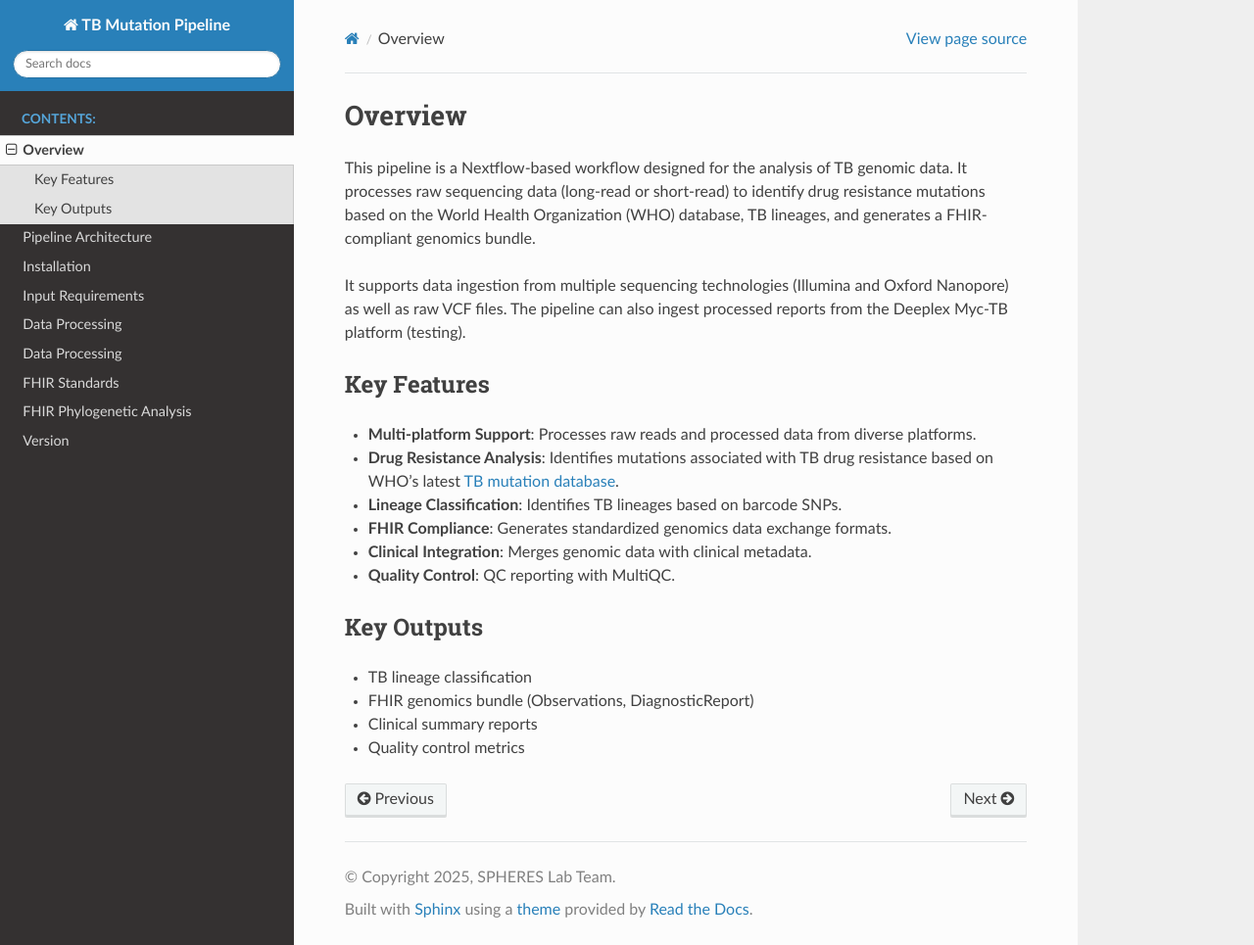
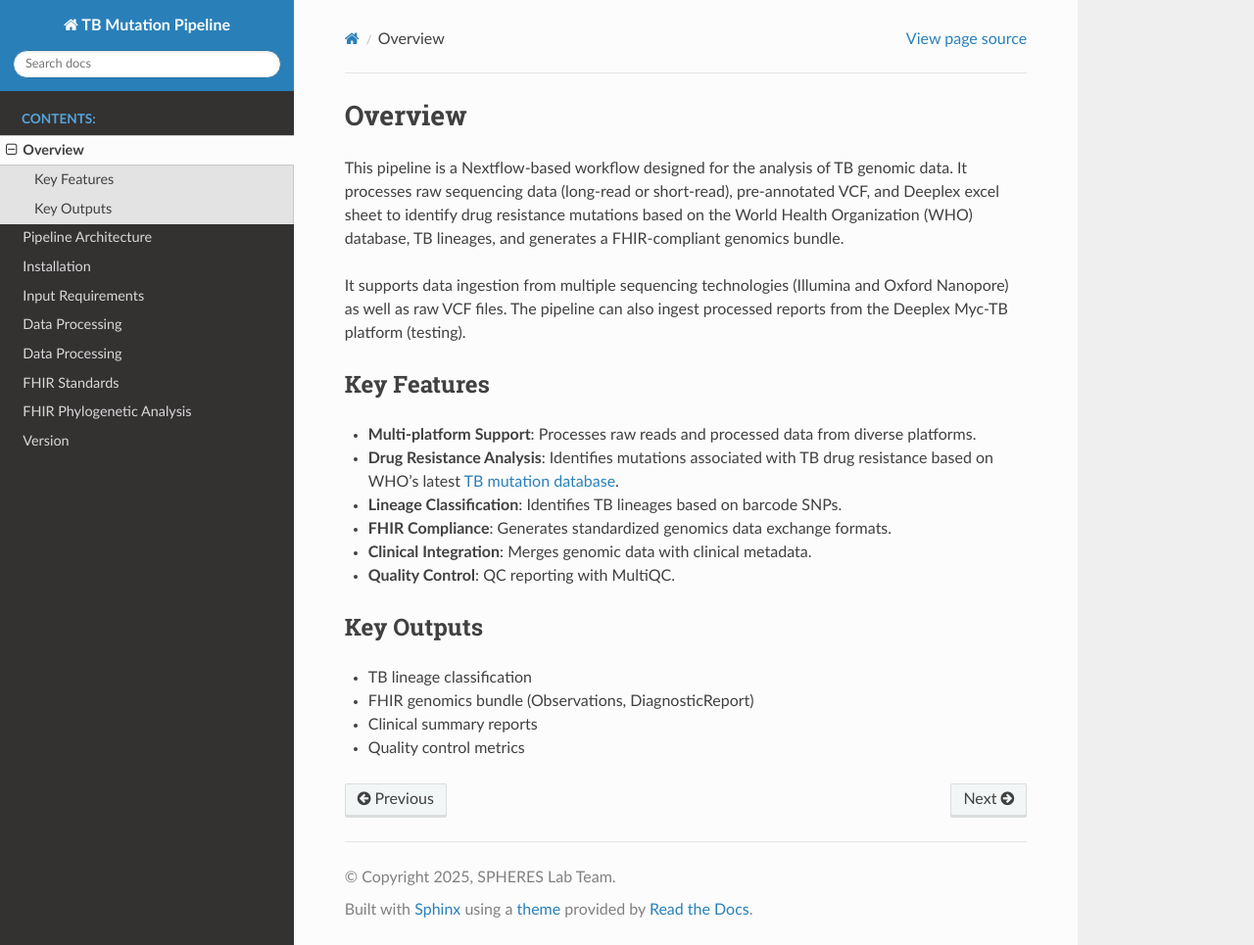
Before and after one commit to robind1/TB-pipeline-docs, a Sphinx documentation site: the page built from docs/source/overview.md, in a window 1280 px wide and 965 px high. Shown: the whole window at 98% size. Built offline with Sphinx 7.4.7 and the Read the Docs theme 3.1.0, drawn with Linux system fonts in a browser that asks for light colours.

Commit message:
Update overview.md

```diff
--- a/docs/source/overview.md
+++ b/docs/source/overview.md
@@ -1,6 +1,6 @@
 # Overview
 
-This pipeline is a Nextflow-based workflow designed for the analysis of TB genomic data. It processes raw sequencing data (long-read or short-read) to identify drug resistance mutations based on the World Health Organization (WHO) database, TB lineages, and generates a FHIR-compliant genomics bundle.
+This pipeline is a Nextflow-based workflow designed for the analysis of TB genomic data. It processes raw sequencing data (long-read or short-read), pre-annotated VCF, and Deeplex excel sheet to identify drug resistance mutations based on the World Health Organization (WHO) database, TB lineages, and generates a FHIR-compliant genomics bundle.
 
 It supports data ingestion from multiple sequencing technologies (Illumina and Oxford Nanopore) as well as raw VCF files. The pipeline can also ingest processed reports from the Deeplex Myc-TB platform (testing).
 
```
